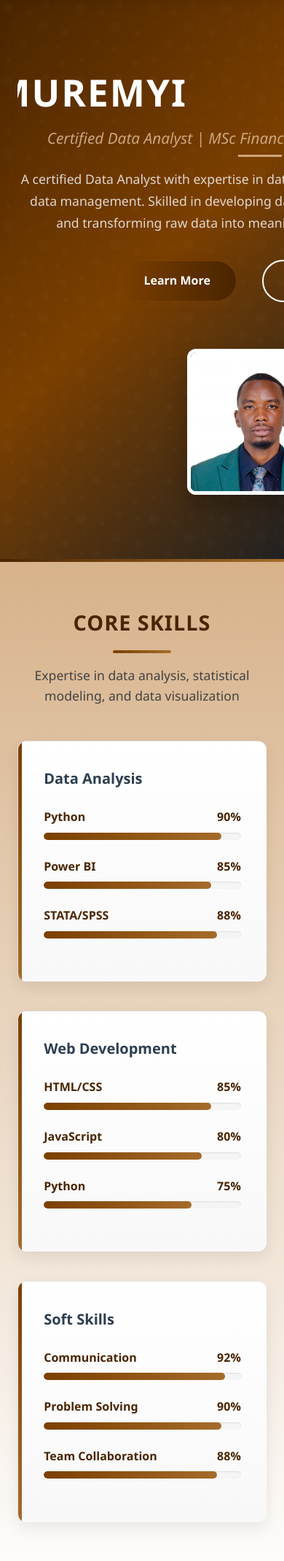
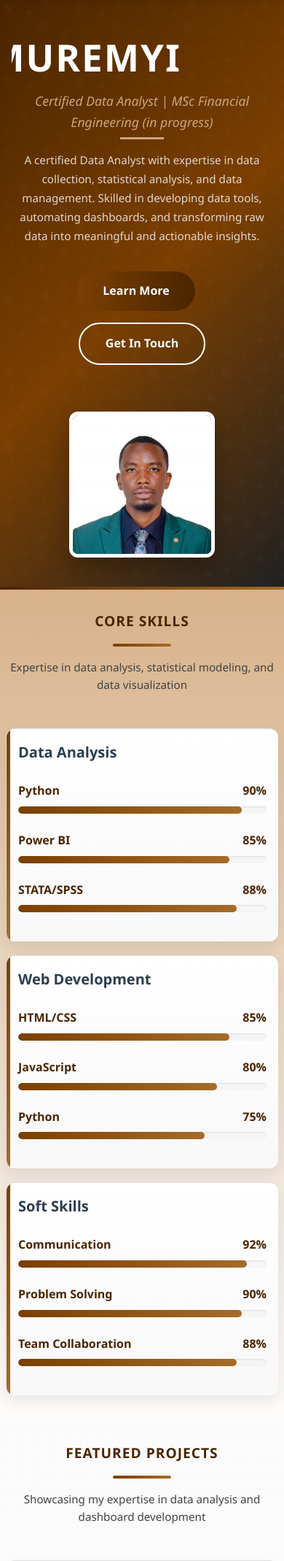
Before and after one commit to Janon04/personal-site, a Django app: page / in a window 390 px wide. Shown: the part 56-2195 px from the top of the page at 73% size. Run offline with Django 5.2, Linux system fonts and the light colour scheme; data comes from the database, SQL or seed files in the repository; some libraries are stand-ins or nearby versions.

Commit message:
Initial commit

```diff
--- a/templates/base.html
+++ b/templates/base.html
@@ -3,7 +3,7 @@
 <html lang="en">
 <head>
     <meta charset="UTF-8">
-    <meta name="viewport" content="width=device-width, initial-scale=1.0">
+        <meta name="viewport" content="width=device-width, initial-scale=1">
     <title>{% block title %}Janon DUKUZUMUREMYI - Portfolio{% endblock %}</title>
     <link rel="stylesheet" href="{% static 'css/style.css' %}">
     <link rel="stylesheet" href="https://cdnjs.cloudflare.com/ajax/libs/font-awesome/6.0.0/css/all.min.css">
--- a/templates/portfolio/home.html
+++ b/templates/portfolio/home.html
@@ -501,6 +501,60 @@
         }
     }
 </style>
+<style>
+/* Responsive Design for Home Page */
+@media (max-width: 900px) {
+    .hero-container {
+        flex-direction: column;
+        padding: 0 1rem;
+    }
+    .hero-text, .hero-image {
+        padding-right: 0;
+        min-width: 0;
+        width: 100%;
+    }
+    .hero-text h1 {
+        font-size: 2.1rem;
+    }
+    .hero-text .subtitle {
+        font-size: 1.1rem;
+    }
+    .hero-image img {
+        max-width: 220px;
+    }
+}
+@media (max-width: 600px) {
+    .container {
+        padding: 0 0.5rem;
+        max-width: 100vw;
+    }
+    .section {
+        padding: 2rem 0;
+    }
+    .hero {
+        padding: 3rem 0 2rem;
+    }
+    .hero-text h1 {
+        font-size: 1.4rem;
+    }
+    .hero-text p {
+        font-size: 0.95rem;
+    }
+    .skills-grid, .projects-grid {
+        grid-template-columns: 1fr !important;
+        gap: 1.2rem;
+    }
+    .project-card, .skill-category {
+        padding: 1rem;
+    }
+    .section-title {
+        font-size: 1.2rem;
+    }
+    .section-subtitle {
+        font-size: 0.95rem;
+    }
+}
+</style>
 
 <!-- Hero Section -->
 <section class="hero">
```
